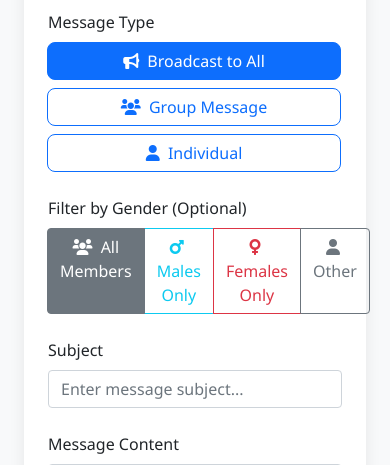
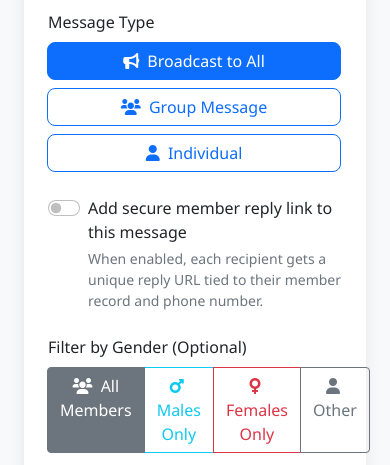
Before and after one commit to arhinful2/CYM-sender, a Django app: page /portal/messaging/compose/ in a window 390 px wide. Shown: the part 555-1020 px from the top of the page. Run offline with Django 5.2, Linux system fonts and the light colour scheme; a user stored in the database is signed in; data comes from the database, SQL or seed files in the repository; both versions use the stored data as it was after the commit.

Commit message:
Add opt-in member reply feature with phone tracking and admin controls

```diff
--- a/messaging/models.py
+++ b/messaging/models.py
@@ -17,6 +17,10 @@ class Message(models.Model):
     message_type = models.CharField(max_length=20, choices=MESSAGE_TYPE_CHOICES, default='broadcast')
     subject = models.CharField(max_length=200)
     content = models.TextField()
+
+    # Optional member reply link support
+    allow_member_replies = models.BooleanField(default=False)
+    reply_token = models.UUIDField(default=uuid.uuid4, editable=False)
 
     # For group messages
     recipients = models.ManyToManyField(Member, related_name='received_messages', blank=True)
@@ -51,6 +55,7 @@ class MessageResponse(models.Model):
     message = models.ForeignKey(Message, on_delete=models.CASCADE, related_name='responses')
     respondent = models.ForeignKey(Member, on_delete=models.CASCADE, related_name='message_responses')
     response_content = models.TextField()
+    respondent_phone = models.CharField(max_length=20, blank=True)
 
     # Response type
     is_acknowledgment = models.BooleanField(default=False)
--- a/portal/urls.py
+++ b/portal/urls.py
@@ -9,7 +9,8 @@ urlpatterns = [
     path('member/<int:pk>/edit/', views.edit_member, name='edit_member'),
     path('messaging/', views.messaging_dashboard, name='messaging_dashboard'),
     path('messaging/compose/', views.compose_message, name='compose_message'),
-     path('messaging/status/', views.messaging_status, name='messaging_status'),
+    path('messaging/<uuid:message_id>/reply/<int:member_id>/<uuid:token>/', views.member_message_reply, name='member_message_reply'),
+    path('messaging/status/', views.messaging_status, name='messaging_status'),
     path('quick-announcement/', views.quick_announcement,
          name='quick_announcement'),
     path('messaging/<uuid:message_id>/delete/',
--- a/portal/views.py
+++ b/portal/views.py
@@ -3,6 +3,7 @@ from django.contrib.auth.decorators import login_required
 from django.contrib.auth import logout as auth_logout
 from django.contrib import messages
 from django.db.models import Q
+from django.urls import reverse
 from members.models import Member
 from messaging.models import Message, MessageResponse, Conversation, SMSLog
 from messaging.services import MessageService
@@ -552,6 +553,7 @@ def compose_message(request):
         subject = request.POST.get('subject')
         content = request.POST.get('content')
         message_type = request.POST.get('message_type', 'broadcast')
+        allow_member_replies = request.POST.get('allow_member_replies') == 'on'
         recipient_ids = request.POST.getlist('recipients')
 
         # Filter out empty strings from recipient_ids to prevent ValueError
@@ -579,6 +581,7 @@ def compose_message(request):
             subject=subject,
             content=content,
             message_type=message_type,
+            allow_member_replies=allow_member_replies,
             is_sent=True,
             sent_at=timezone.now()
         )
@@ -613,9 +616,18 @@ def compose_message(request):
             if member.phone_number:
                 # Send SMS
                 phone = str(member.phone_number)
+                outgoing_content = content
+                if allow_member_replies:
+                    reply_url = request.build_absolute_uri(reverse('member_message_reply', kwargs={
+                        'message_id': message.id,
+                        'member_id': member.id,
+                        'token': message.reply_token,
+                    }))
+                    outgoing_content = f"{content}\n\nReply here: {reply_url}\nType your response and submit."
+
                 sms_result = MessageService.send_sms(
                     phone,
-                    f"{subject}\n\n{content}"
+                    f"{subject}\n\n{outgoing_content}"
                 )
 
                 # Create SMS Log
@@ -623,7 +635,7 @@ def compose_message(request):
                     message=message,
                     member=member,
                     phone_number=phone,
-                    content=content,
+                    content=outgoing_content,
                     status='pending'
                 )
 
@@ -677,6 +689,69 @@ def compose_message(request):
     }
 
     return render(request, 'portal/compose_message.html', context)
+
+
+def member_message_reply(request, message_id, member_id, token):
+    """Public reply page for a specific member and message"""
+    message = get_object_or_404(
+        Message,
+        id=message_id,
+        reply_token=token,
+        is_deleted=False,
+        allow_member_replies=True,
+    )
+    member = get_object_or_404(Member, id=member_id)
+
+    if not message.is_broadcast and not message.recipients.filter(id=member.id).exists():
+        return HttpResponseForbidden("This reply link is not valid for this member.")
+
+    existing_response = MessageResponse.objects.filter(
+        message=message,
+        respondent=member,
+        is_deleted=False,
+    ).first()
+
+    if request.method == 'POST':
+        response_content = request.POST.get('response_content', '').strip()
+
+        if not response_content:
+            return render(request, 'portal/message_reply.html', {
+                'message': message,
+                'member': member,
+                'existing_response': existing_response,
+                'error': 'Please type a response before submitting.',
+            })
+
+        response, _created = MessageResponse.objects.update_or_create(
+            message=message,
+            respondent=member,
+            defaults={
+                'response_content': response_content,
+                'is_reply': True,
+                'respondent_phone': str(member.phone_number or ''),
+            }
+        )
+
+        conversation, _created = Conversation.objects.get_or_create(
+            message=message,
+            member=member,
+        )
+        conversation.responded = True
+        conversation.is_read = True
+        conversation.save(update_fields=['responded', 'is_read', 'last_updated'])
+
+        return render(request, 'portal/message_reply.html', {
+            'message': message,
+            'member': member,
+            'existing_response': response,
+            'success': 'Your response has been submitted successfully.',
+        })
+
+    return render(request, 'portal/message_reply.html', {
+        'message': message,
+        'member': member,
+        'existing_response': existing_response,
+    })
 
 
 @staff_member_required
--- a/templates/portal/compose_message.html
+++ b/templates/portal/compose_message.html
@@ -149,7 +149,16 @@
               </div>
             </div>
 
+            <div class="mb-4 form-check form-switch">
+              <input class="form-check-input" type="checkbox" id="allow_member_replies" name="allow_member_replies">
+              <label class="form-check-label" for="allow_member_replies">
+                Add secure member reply link to this message
+              </label>
+              <div class="form-text">When enabled, each recipient gets a unique reply URL tied to their member record and phone number.</div>
+            </div>
+
             <div class="mb-4" id="gender-filter-section">
+
               <label class="form-label">Filter by Gender (Optional)</label>
               <div class="btn-group w-100 gender-filter-group" role="group" aria-label="Gender filter selector">
                 <input type="radio" class="btn-check" name="gender_filter" id="gender_all" value="" checked />
```
Also changed, not shown: messaging/admin.py (+22 -7 lines), templates/portal/message_reply.html (added, +66 -0 lines), templates/portal/message_responses.html (+8 -1 lines), templates/portal/messaging_dashboard.html (+6 -1 lines), db.sqlite3, messaging/migrations/0008_message_allow_member_replies_message_reply_token_and_more.py (added).
